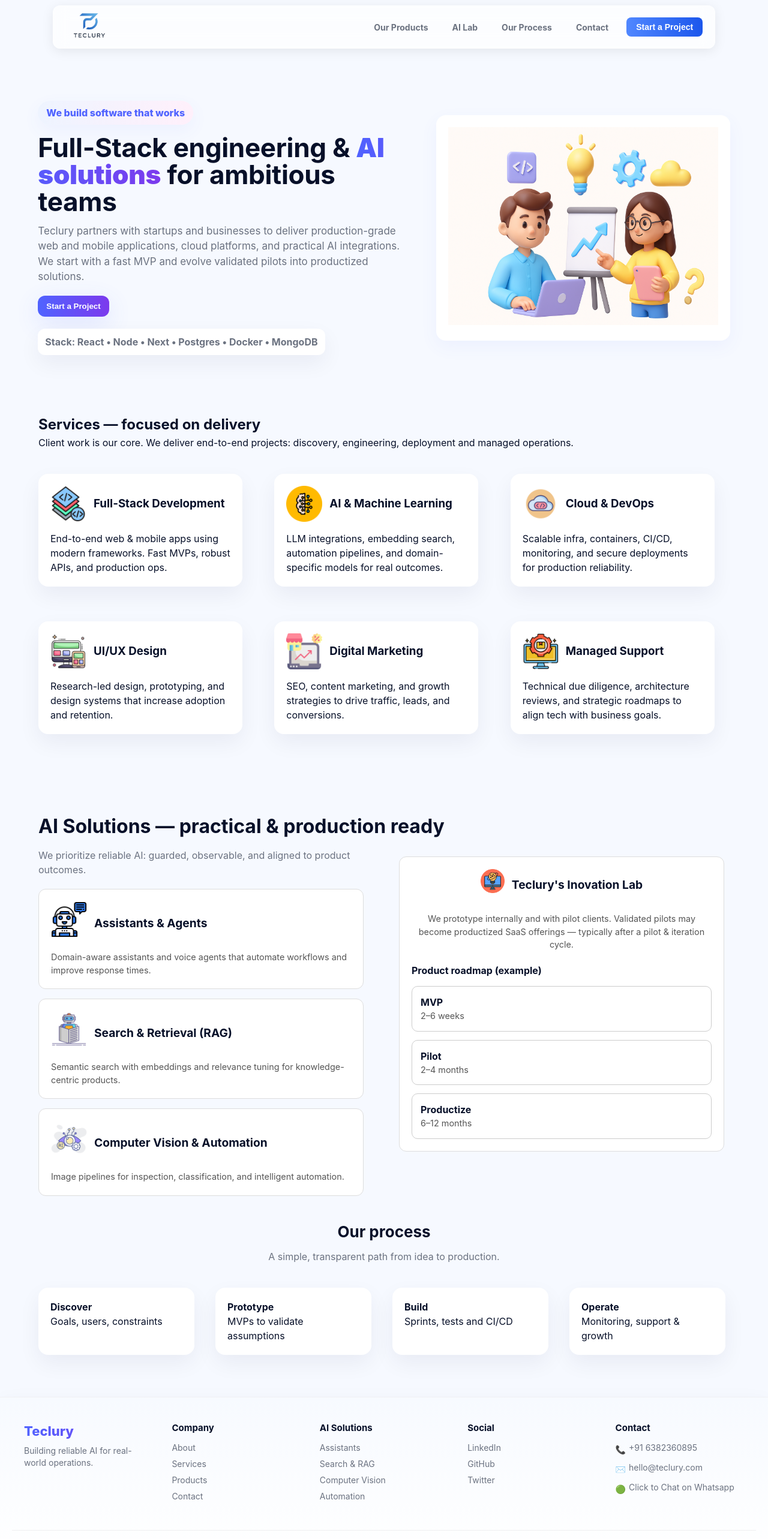
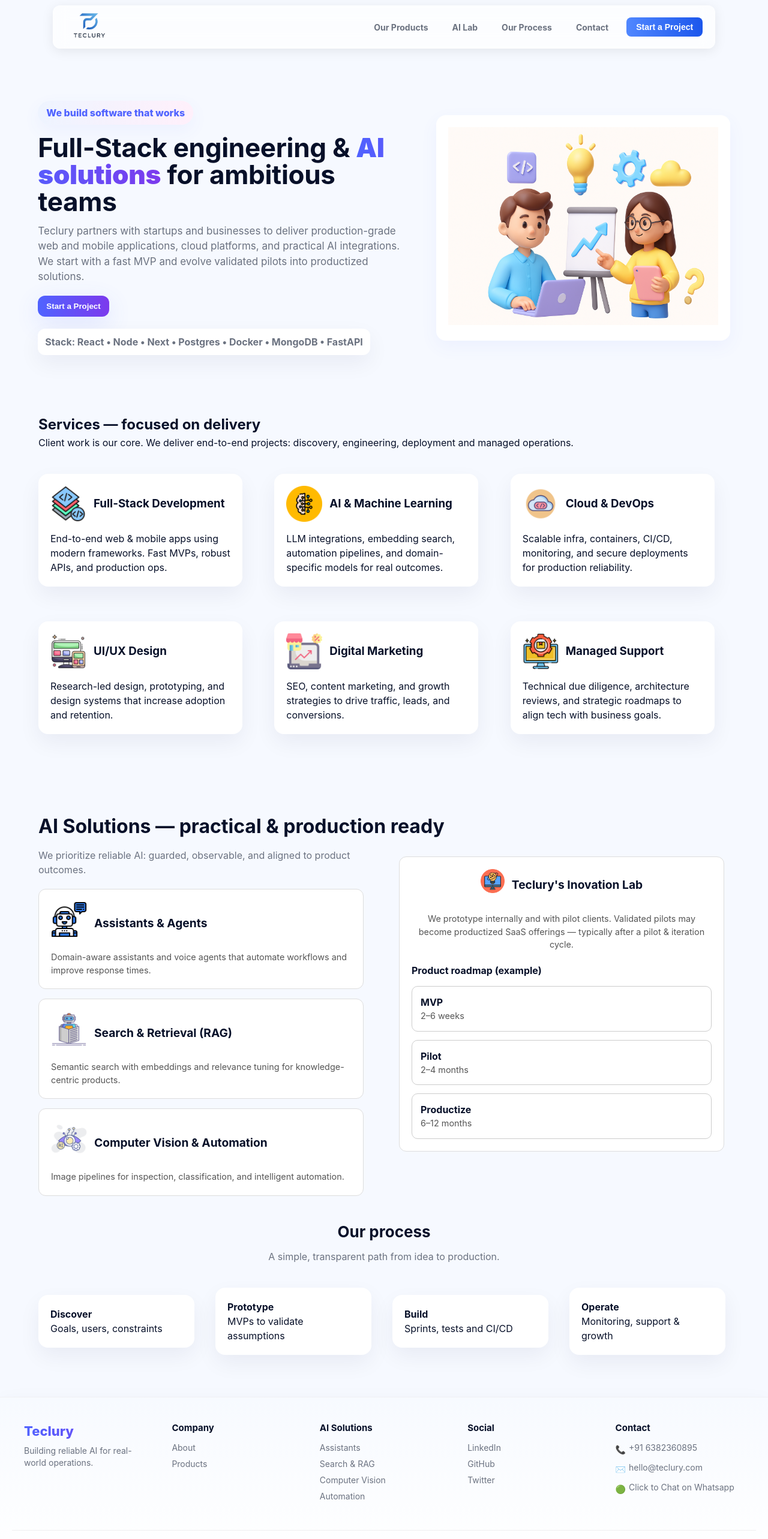
Before and after one commit to manushn/teclury, a Next.js app in the folder client/: page / in a window 1280 px wide. Shown: the top 2566 px of the page at 60% size. Built offline with nearby package versions, Linux system fonts and the light colour scheme.

Commit message:
Updated and corrected landing page

```diff
--- a/client/src/app/components/Footer.js
+++ b/client/src/app/components/Footer.js
@@ -6,22 +6,20 @@
     <footer className={styles.footer}>
       <div className={styles.inner}>
 
-        {/* Brand */}
+
         <div className={styles.brand}>
           <h3 className={styles.logo}>Teclury</h3>
           <p className={styles.tagline}>Building reliable AI for real-world operations.</p>
         </div>
 
-        {/* Navigation links */}
+
         <div className={styles.links}>
           <h4>Company</h4>
           <Link href="/about">About</Link>
-          <Link href="/services">Services</Link>
           <Link href="/products">Products</Link>
-          <Link href="/contact">Contact</Link>
         </div>
 
-        {/* AI solution links */}
+
         <div className={styles.links}>
           <h4>AI Solutions</h4>
           <Link href="/ai/assistants">Assistants</Link>
@@ -30,7 +28,7 @@
           <Link href="/ai/automation">Automation</Link>
         </div>
 
-        {/* Social */}
+
         <div className={styles.links}>
           <h4>Social</h4>
           <a href="#">LinkedIn</a>
@@ -38,7 +36,7 @@
           <a href="#">Twitter</a>
         </div>
 
-        {/* Contact Section */}
+
         <div className={styles.links}>
           <h4>Contact</h4>
 
--- a/client/src/app/components/HomeHero.js
+++ b/client/src/app/components/HomeHero.js
@@ -26,7 +26,7 @@
             </div>
 
             <div className={styles.pill}>
-              Stack: React • Node • Next • Postgres • Docker • MongoDB
+              Stack: React • Node • Next • Postgres • Docker • MongoDB • FastAPI
             </div>
           </div>
 
--- a/client/src/app/components/css/aisession.module.css
+++ b/client/src/app/components/css/aisession.module.css
@@ -128,7 +128,7 @@
 @media (max-width: 600px) {
   .title {
     font-size: 1.6rem;
-    width: 500px;
+    width: 300px;
   }
   .subtitle{
     margin-top: 80px;
--- a/client/src/app/components/css/footer.module.css
+++ b/client/src/app/components/css/footer.module.css
@@ -20,7 +20,8 @@
   margin: 0 auto;
   display: grid;
   gap: 32px;
-  grid-template-columns: repeat(auto-fit, minmax(180px, 1fr));
+
+  grid-template-columns: repeat(auto-fit, minmax(155px, 1fr));
 }
 
 .brand {
@@ -103,8 +104,12 @@
 
 
 @media (max-width: 600px) {
-  .inner {
-    gap: 24px;
-    text-align: center;
+  .links{
+    margin-left: 20px;
+  }
+  .brand{
+    display: flex;
+    flex-direction: column;
+    align-items: center;
   }
 }
--- a/client/src/app/components/css/processproducts.module.css
+++ b/client/src/app/components/css/processproducts.module.css
@@ -20,6 +20,8 @@
 }
 .steps {
   display: grid;
+  align-items: center;
+  justify-content: center;
   gap: 28px;
   margin-top: 40px;
   grid-template-columns: repeat(auto-fit, minmax(250px, 1fr));
```
